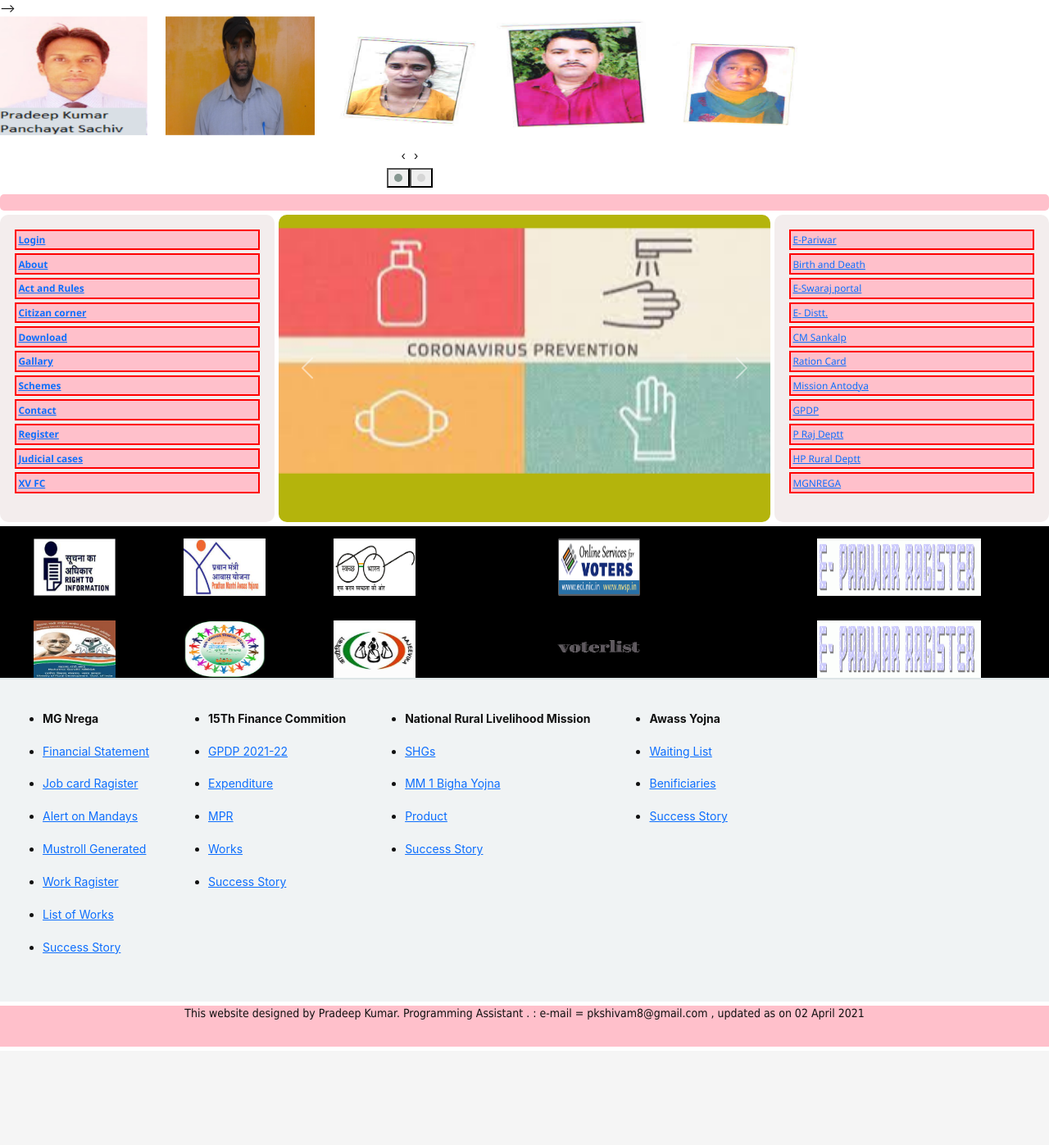
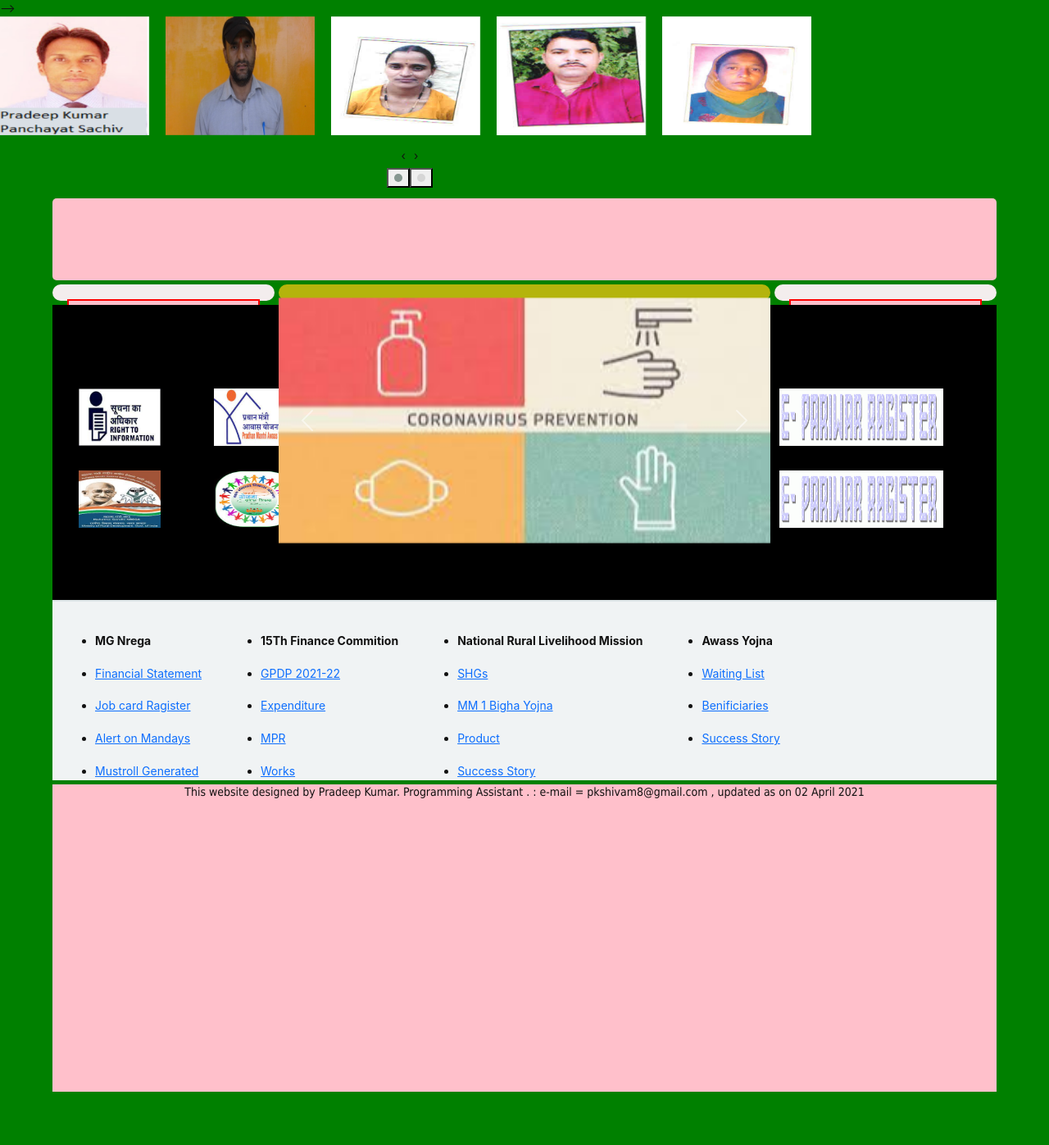
Before and after one commit to deepwebcoder/pkweb, a PHP site: page / in a window 1280 px wide. Shown: the whole page at 82% size. Before the commit the page ends 1277 px from the top, so only its background shows below. Run offline with PHP 8.4, Linux system fonts and the light colour scheme; some web fonts are replaced; grey boxes are pictures that could not be loaded.

Commit message:
Update indexStyle.css

```diff
--- a/CSS/indexStyle.css
+++ b/CSS/indexStyle.css
@@ -2,25 +2,24 @@
  *{
  	margin: ; padding: 0; box-sizing: border-box;
  	 }
+	 body{ background-color:green;}
 
- 	 main{
- 	 	width: 100%; margin: 5px auto ;
- 	 	border:0px solid black;
- 	 	display: grid;
- 	 	/* grid row ki hight define*/
 
-		 	 	grid-template-rows: 20px 375px 200px 375px 50px  ;
+  main{
+ 	width: 90%; margin: 10px auto ;
+ 	  border:0px solid black;
+ 	     display: grid;
 
+/* grid row ki hight define*/
+
+		 grid-template-rows: 100px 20px 375px 200px 375px 50px  ;
  	 	grid-template-columns: repeat(3, 1fr) ;
  	 	grid-gap: 5px; /* give gaps in rows and column*/
  	 }
-
- 	 /*Header styling
- 	 .header {	background-color: #;
+/*Header styling*/
+ 	 .header {	background-color: green;
 	grid-column: 1/-1;
- 	 }*/
-
-
+ 	 }
 
  	 /*marquee styling*/
 
```
